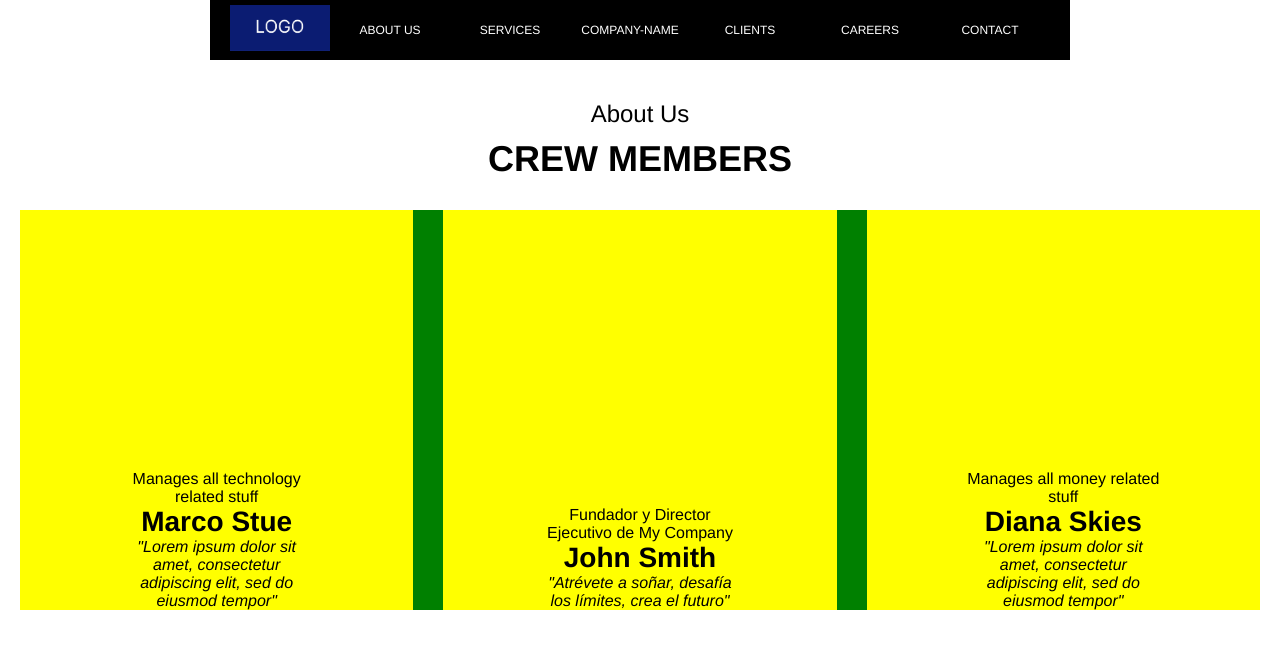
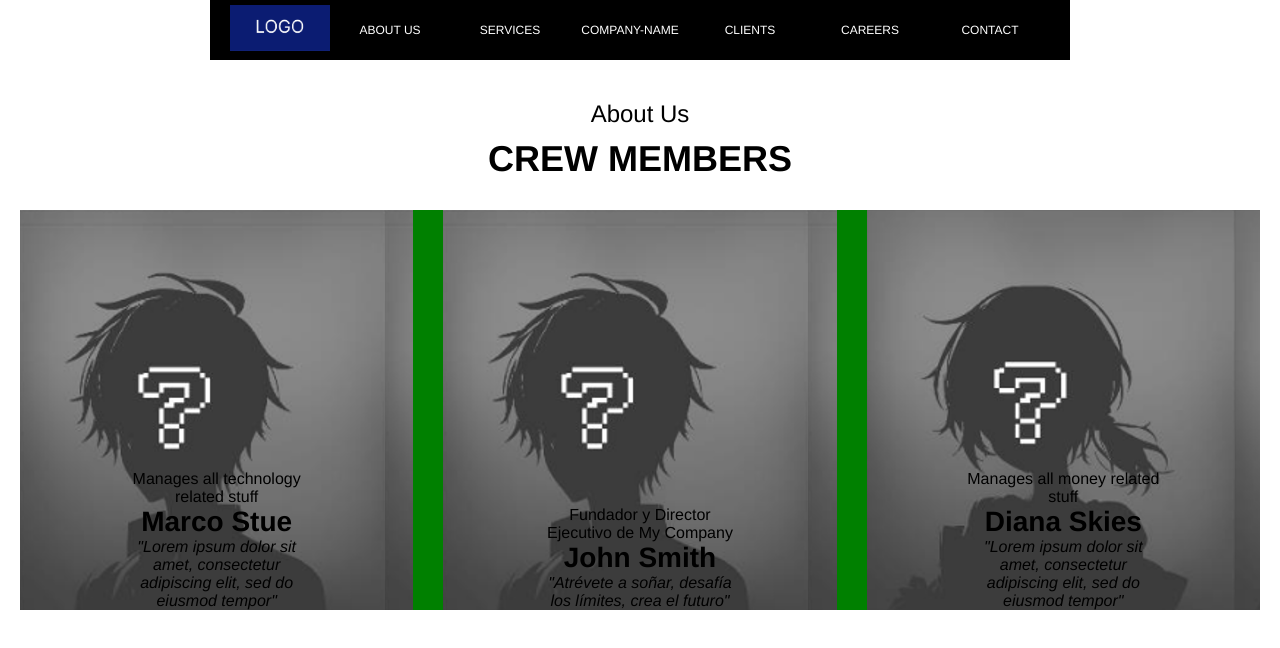
Before and after one commit to AlexAnguloMtz/web-agency-landing-page, an Angular app: page / in a window 1280 px wide. Shown: the top 648 px of the page. Built offline with nearby package versions, Linux system fonts and the light colour scheme.

Commit message:
Add secret image member for overlay of cards

```diff
--- a/src/app/features/home/main-crew/main-crew-card/main-crew-card.component.html
+++ b/src/app/features/home/main-crew/main-crew-card/main-crew-card.component.html
@@ -2,7 +2,10 @@
   class="main-crew__card"
   [style.background-image]="'url(' + profilePicture + ')'"
 >
-  <div class="main-crew__card-overlay">
+  <div
+    class="main-crew__card-overlay"
+    [style.background-image]="getOverlayImage()"
+  >
     <div class="main-crew__card-data">
       <p class="main-crew__card-role-description">{{ roleDescription }}</p>
       <h4 class="main-crew__card-name">{{ text }}</h4>
--- a/src/app/features/home/main-crew/main-crew-card/main-crew-card.component.ts
+++ b/src/app/features/home/main-crew/main-crew-card/main-crew-card.component.ts
@@ -12,4 +12,13 @@ export class MainCrewCardComponent {
   @Input() phrase: string;
   @Input() profilePicture: string;
   @Input() roleDescription: string;
+  @Input() gender: string;
+
+  getOverlayImage(): string {
+    if (this.gender === 'male') {
+      return 'url(assets/images/member-secret-male.png)';
+    } else {
+      return 'url(assets/images/member-secret-female.png)';
+    }
+  }
 }
--- a/src/app/features/home/main-crew/main-crew.component.html
+++ b/src/app/features/home/main-crew/main-crew.component.html
@@ -8,6 +8,7 @@
       roleDescription="{{ member.role.description }}"
       phrase="{{ member.phrase }}"
       profilePicture="{{ member.profilePicture }}"
+      gender="{{ member.gender }}"
     ></app-main-crew-card>
     }
   </div>
```
